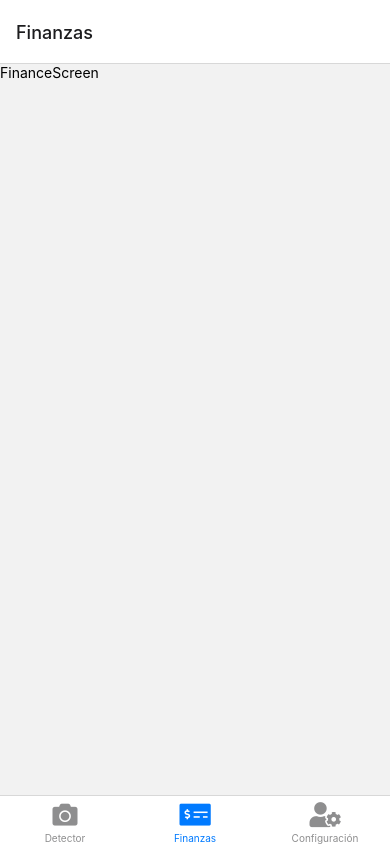
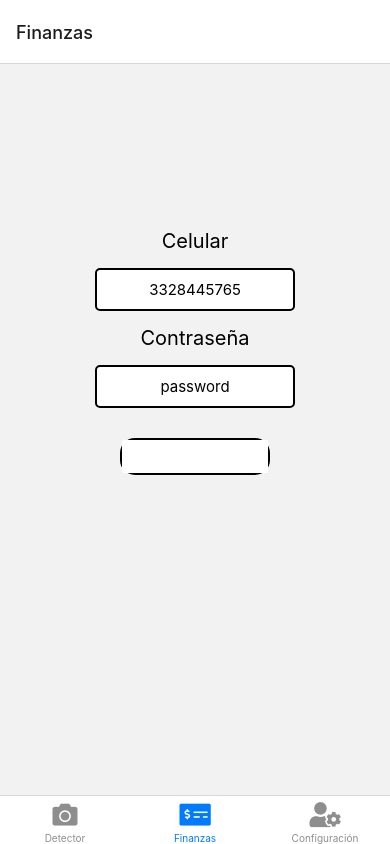
Before and after one commit to jorgedeltoro111/cash-viewer, a React Native app: screen /Finanzas in a window 390 px wide. Built offline with nearby package versions, Linux system fonts and the light colour scheme.

Commit message:
Login was created.

```diff
--- /dev/null
+++ b/components/login.js
@@ -0,0 +1,72 @@
+import { View, TextInput, Button, StyleSheet, Text} from 'react-native';
+import React, { useState } from 'react';
+
+export default function login() {
+    const [inputValue, setInputValue] = useState('');
+    const [inputPass, setInputPass] = useState('');
+    const handleInputChange = (text) => {
+        setInputValue(text);
+    };
+    const handleInputChangePass = (text) => {
+        setInputPass(text);
+    };
+    const handleButtonPress = () => {
+        // button pressed
+        console.log('input number:', inputValue);
+        console.log('Pass:', inputPass)
+      };
+    return (
+        <View style={styles.container}>
+            <Text style={styles.text}>Celular</Text>
+            <TextInput
+                style={styles.input}
+                placeholder="3328445765"
+                value={inputValue}
+                onChangeText={handleInputChange}
+            />
+            <Text style={styles.text}>Contraseña</Text>
+            <TextInput
+                style={styles.input}
+                placeholder='password'
+                secureTextEntry={true}
+                value={inputPass}
+                onChangeText={handleInputChangePass}
+            />
+            <View style={styles.buttonContainer}>
+                <Button
+                    color='white'
+                    title="Ingresar"
+                    onPress={handleButtonPress}
+                />
+            </View>
+        </View>
+    )
+}
+const styles = StyleSheet.create({
+    container:{
+        marginTop: 150,
+        justifyContent: 'center',
+        alignItems: 'center',
+    },
+    text:{
+        margin: 15,
+        fontSize: 20
+    },
+    input:{
+        backgroundColor: 'white',
+        padding: 10,
+        borderWidth: 2,
+        borderRadius: 5,
+        fontSize: 15,
+        width: 200,
+        textAlign: 'center'
+    },
+    buttonContainer:{
+        marginTop: 30,
+        backgroundColor: '#61c26a',
+        borderWidth: 2,
+        borderColor: 'black',
+        borderRadius: 15,
+        width: 150
+    }
+});
--- a/screens/FinanceScreen.js
+++ b/screens/FinanceScreen.js
@@ -1,10 +1,10 @@
 import { View, Text } from 'react-native'
 import React from 'react'
-
+import Login from '../components/login';
 export default function FinanceScreen() {
   return (
     <View>
-      <Text>FinanceScreen</Text>
+      <Login/>
     </View>
   )
 }
```
